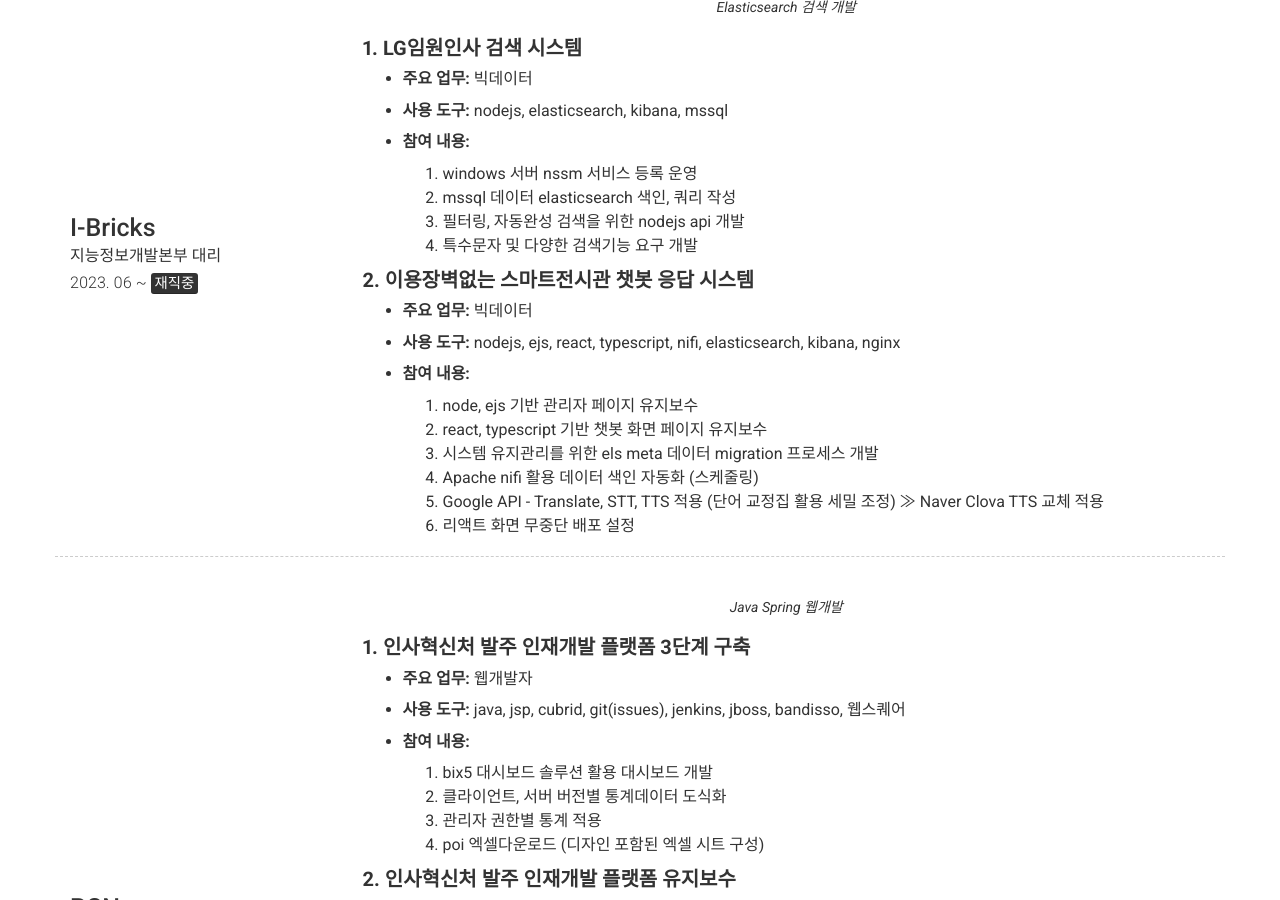
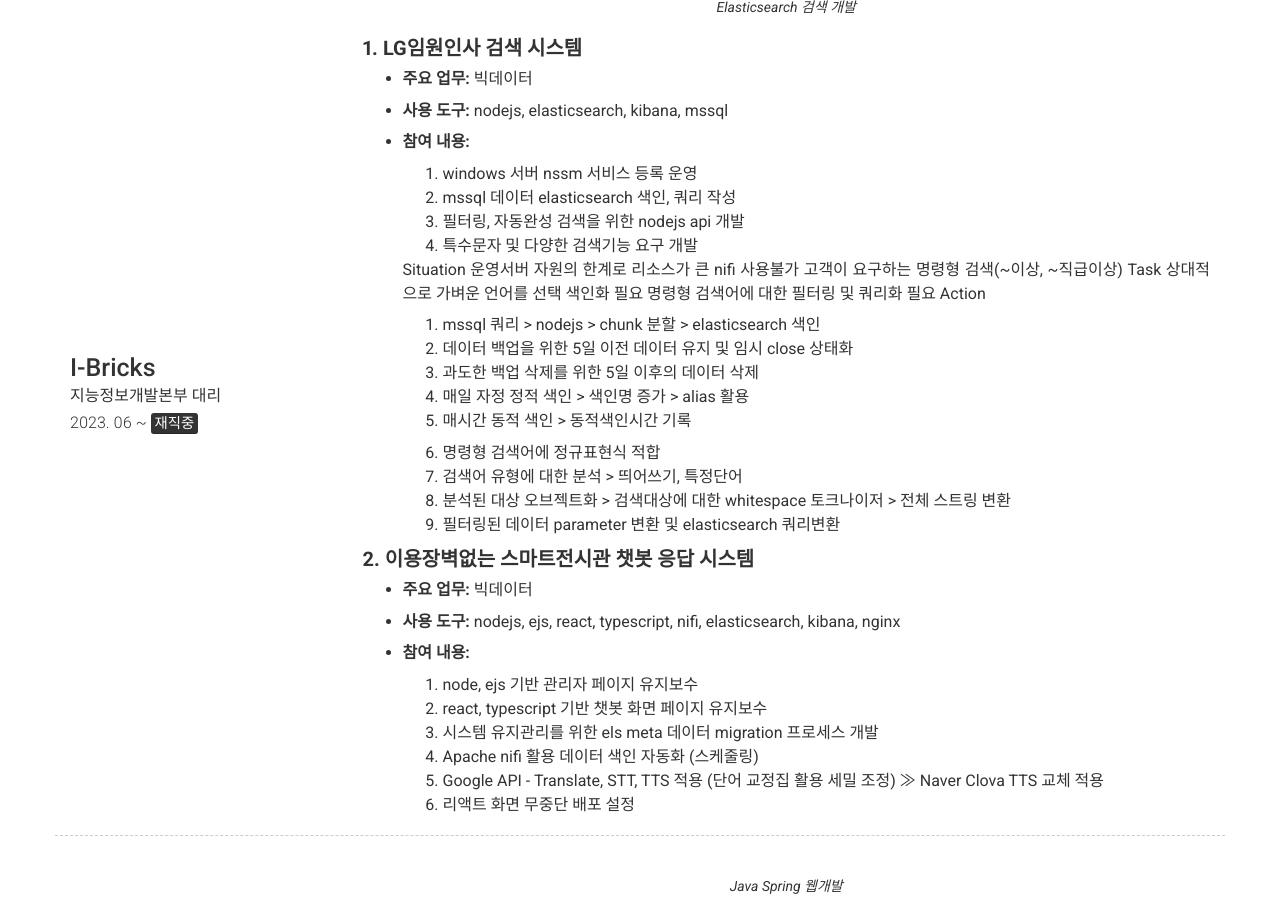
Before and after one commit to sihyeonleee/sihyeonleee.github.io, a Jekyll site: the page built from index.md, in a window 1280 px wide and 900 px high, scrolled down 1831 px. Built offline with Jekyll 4.4.1, drawn with Linux system fonts in a browser that asks for light colours; nearby versions of some CDN libraries.

Commit message:
no message

```diff
--- a/_config.yml
+++ b/_config.yml
@@ -180,6 +180,24 @@ content:
             2. mssql 데이터 elasticsearch 색인, 쿼리 작성
             3. 필터링, 자동완성 검색을 위한 nodejs api 개발
             4. 특수문자 및 다양한 검색기능 요구 개발
+
+            Situation
+              운영서버 자원의 한계로 리소스가 큰 nifi 사용불가
+              고객이 요구하는 명령형 검색(~이상, ~직급이상)
+            Task
+              상대적으로 가벼운 언어를 선택 색인화 필요
+              명령형 검색어에 대한 필터링 및 쿼리화 필요
+            Action
+              1. mssql 쿼리 > nodejs > chunk 분할 > elasticsearch 색인
+              2. 데이터 백업을 위한 5일 이전 데이터 유지 및 임시 close 상태화
+              3. 과도한 백업 삭제를 위한 5일 이후의 데이터 삭제
+              4. 매일 자정 정적 색인 > 색인명 증가 > alias 활용
+              5. 매시간 동적 색인 > 동적색인시간 기록
+
+              1. 명령형 검색어에 정규표현식 적합
+              2. 검색어 유형에 대한 분석 > 띄어쓰기, 특정단어
+              3. 분석된 대상 오브젝트화 > 검색대상에 대한 whitespace 토크나이저 > 전체 스트링 변환
+              4. 필터링된 데이터 parameter 변환 및 elasticsearch 쿼리변환
 
           **2. 이용장벽없는 스마트전시관 챗봇 응답 시스템**
           ---
```
